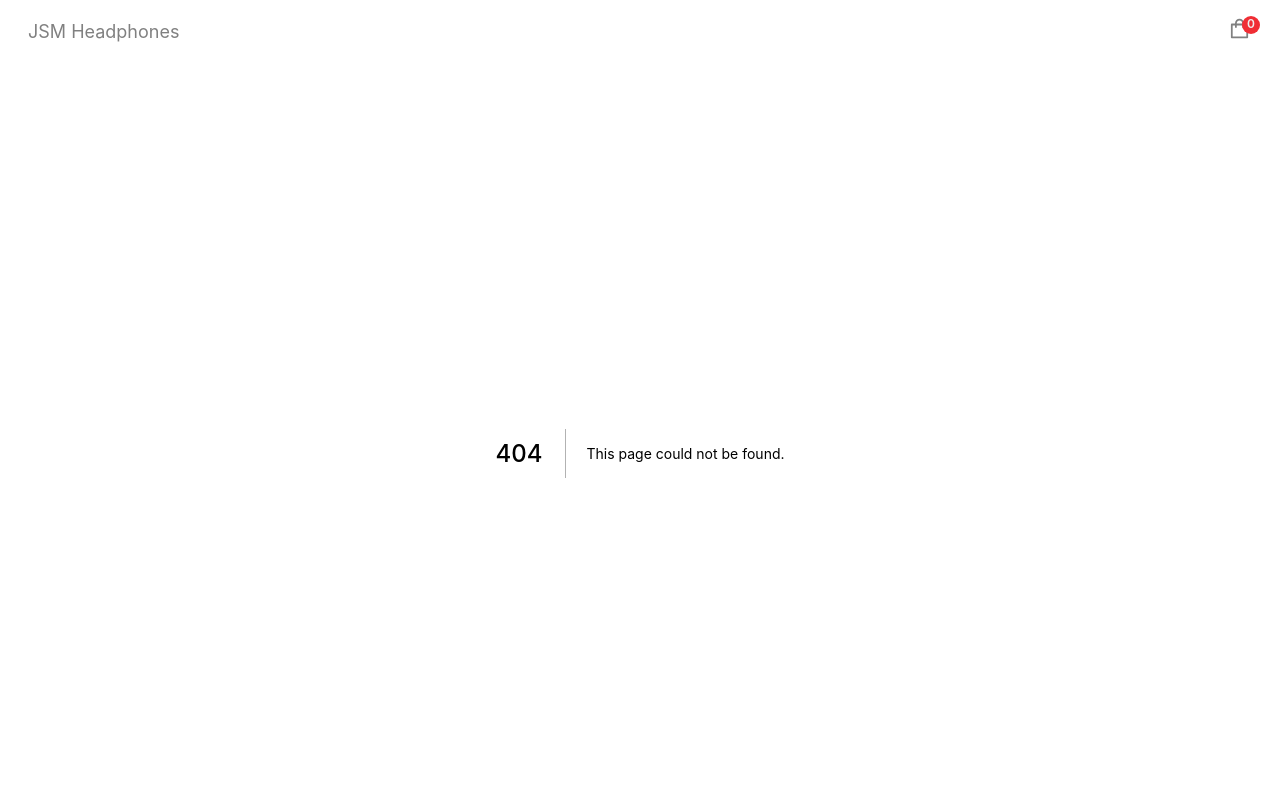
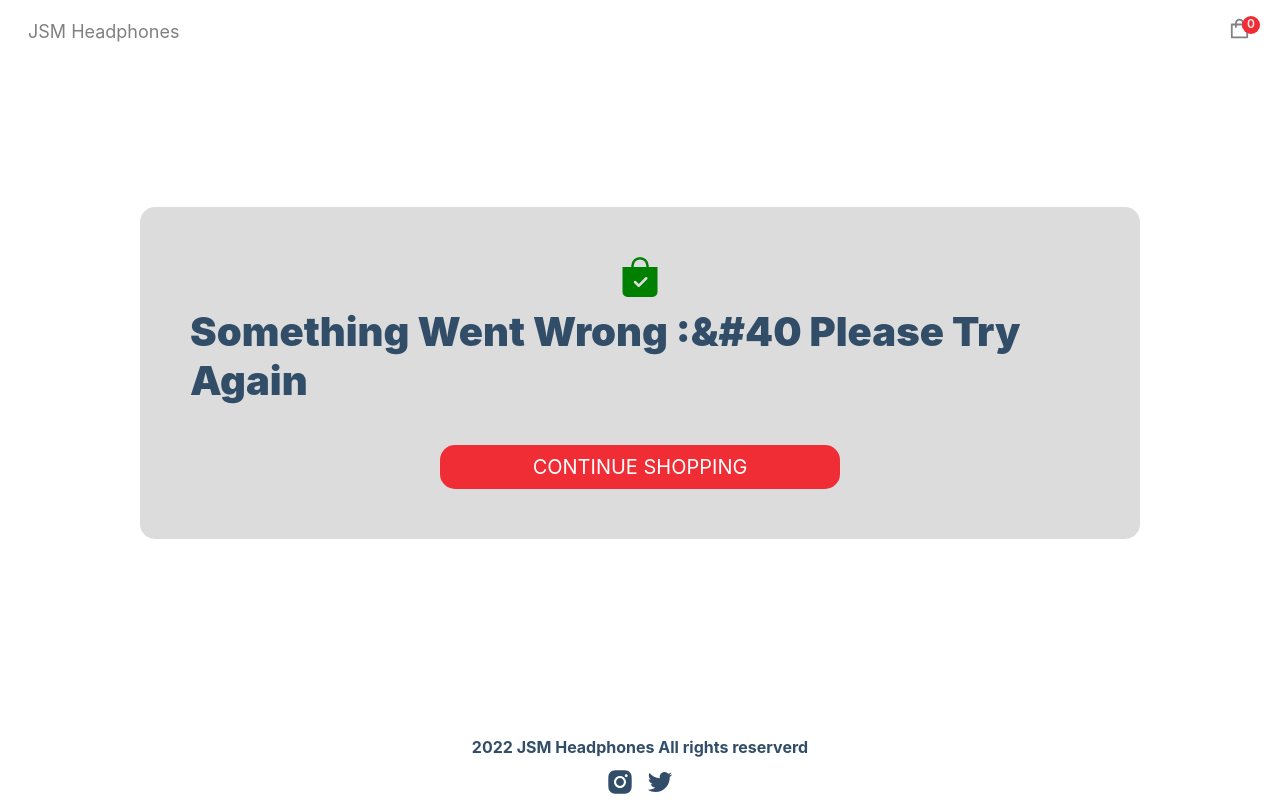
Before and after one commit to qipchaq/react-ecommerce, a Next.js app: page /canceled in a window 1280 px wide. Before the commit this address had no page. Shown: the top 800 px of the page. Built offline with nearby package versions, Linux system fonts and the light colour scheme.

Commit message:
add canceled page

```diff
--- /dev/null
+++ b/pages/canceled.js
@@ -0,0 +1,25 @@
+import React, { useState, useEffect } from 'react';
+import Link from 'next/link';
+import { BsBagCheckFill } from 'react-icons/bs';
+
+import { useStateContext } from '../context/StateContext';
+
+const Canceled = () => {
+    return (
+        <div className='success-wrapper'>
+            <div className='success'>
+                <p className='icon'>
+                    <BsBagCheckFill />
+                </p>
+                <h2>Something Went Wrong :&#40 Please Try Again</h2>
+                <Link href='/'>
+                    <button type='button' width='300px' className='btn'>
+                        Continue Shopping
+                    </button>
+                </Link>
+            </div>
+        </div>
+    )
+}
+
+export default Canceled
```
